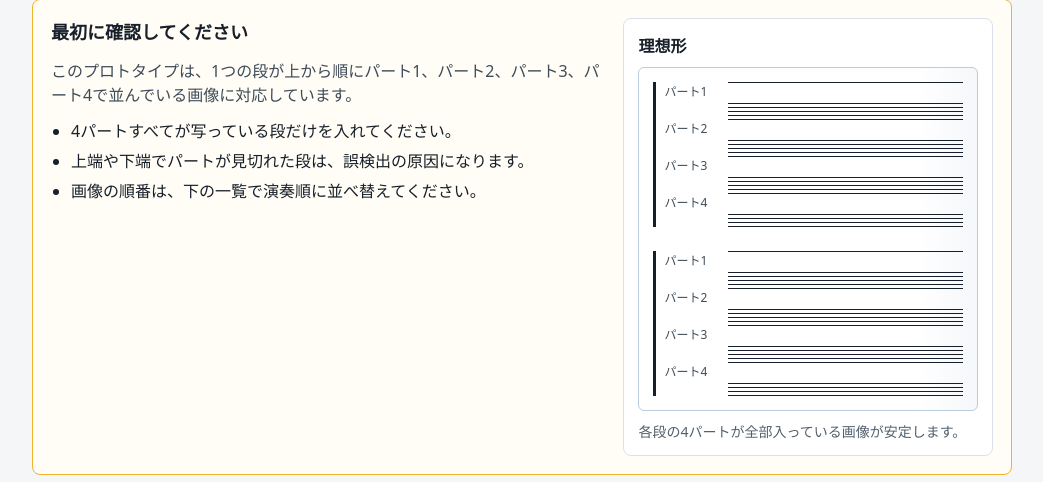
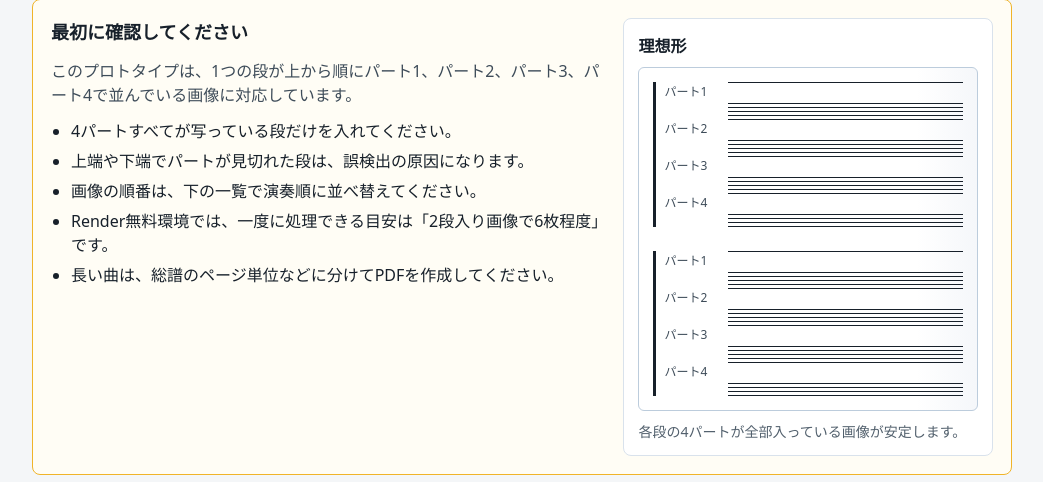
Before and after one commit to okakki-0525/quartet-part-maker, a Flask app: page / in a window 1280 px wide. Shown: the part 129-611 px from the top of the page, without its empty margins (118-1161 px from the left). Run offline with Flask 3, Linux system fonts and the light colour scheme.

Commit message:
Improve web version

```diff
--- a/templates/index.html
+++ b/templates/index.html
@@ -21,6 +21,8 @@
             <li>4パートすべてが写っている段だけを入れてください。</li>
             <li>上端や下端でパートが見切れた段は、誤検出の原因になります。</li>
             <li>画像の順番は、下の一覧で演奏順に並べ替えてください。</li>
+            <li>Render無料環境では、一度に処理できる目安は「2段入り画像で6枚程度」です。</li>
+            <li>長い曲は、総譜のページ単位などに分けてPDFを作成してください。</li>
           </ul>
         </div>
         <div class="ideal-card" aria-label="理想的な画像の例">
```
